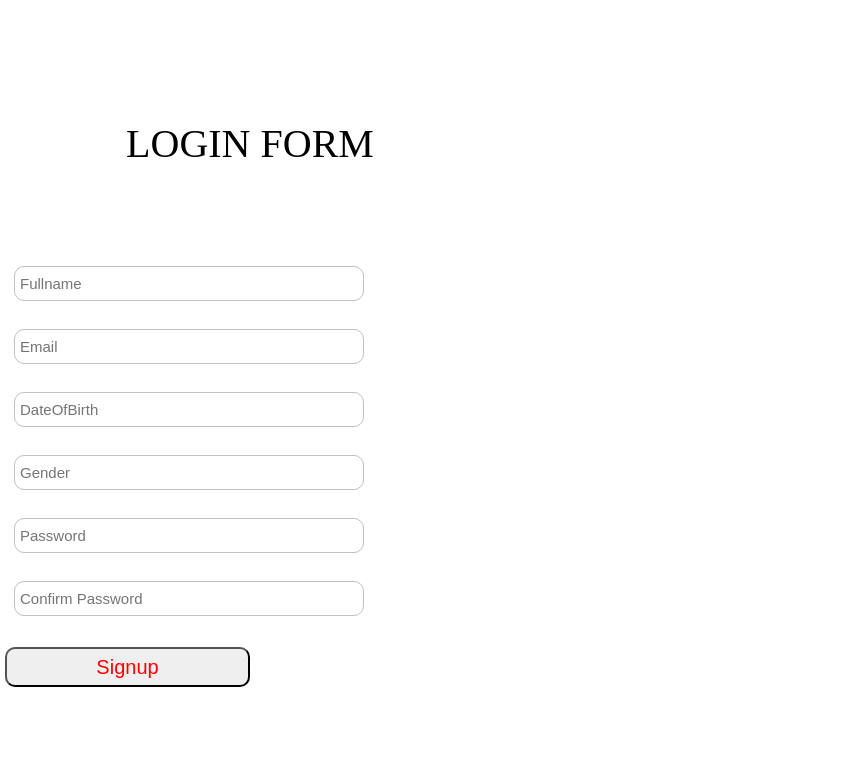
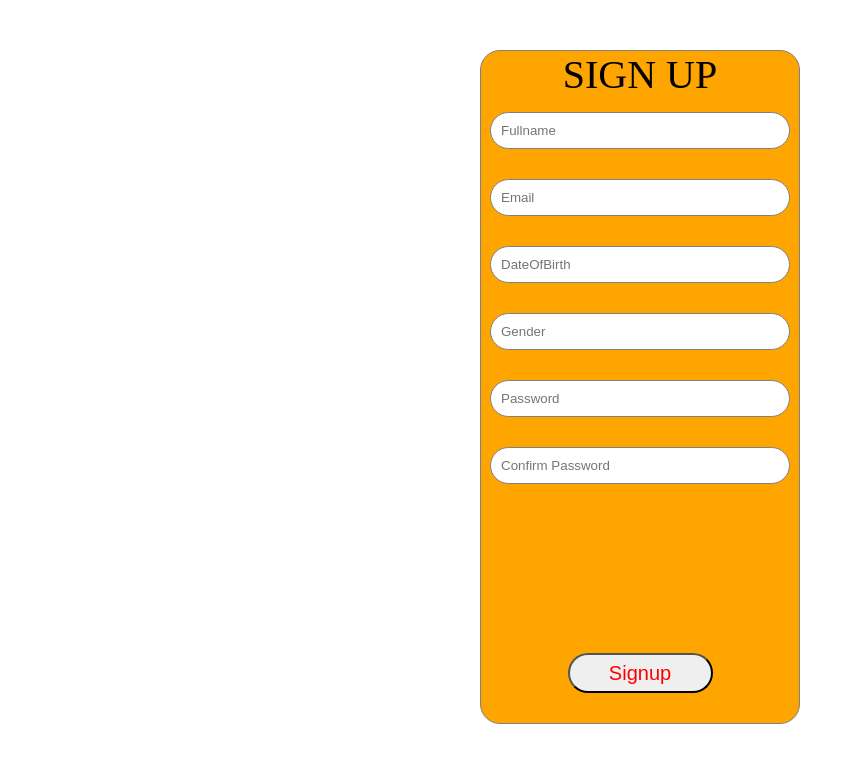
Before and after one commit to vedntzz/React, a React (Create React App) app: page /Signup in a window 1280 px wide. Shown: the top 762 px of the page, without its empty margins (0-858 px from the left). Built offline with nearby package versions, Linux system fonts and the light colour scheme.

Commit message:
4th edit

```diff
--- a/package.json
+++ b/package.json
@@ -5,6 +5,7 @@
   "dependencies": {
     "@emotion/react": "^11.9.0",
     "@emotion/styled": "^11.8.1",
+    "@google-pay/button-react": "^3.0.0",
     "@mui/icons-material": "^5.8.0",
     "@mui/material": "^5.8.0",
     "@testing-library/jest-dom": "^5.16.4",
--- a/src/components/Basket.js
+++ b/src/components/Basket.js
@@ -1,4 +1,5 @@
 import React from 'react';
+import GooglePayButton from '@google-pay/button-react';
 
 export default function Basket(props) {
   const { cartItems, onAdd, onRemove } = props;
@@ -7,23 +8,23 @@ export default function Basket(props) {
   const shippingPrice = itemsPrice > 2000 ? 0 : 20;
   const totalPrice = itemsPrice + taxPrice + shippingPrice;
   return (
-    <aside className="block col-1">
+    <aside className='block col-1'>
       <h2>Total Item payment</h2>
       <div>
         {cartItems.length === 0 && <div>Cart is empty</div>}
         {cartItems.map((item) => (
-          <div key={item.id} className="row">
-            <div className="col-2">{item.name}</div>
-            <div className="col-2">
-              <button  onClick={() => onRemove(item)} className="remove">
+          <div key={item.id} className='row'>
+            <div className='col-2'>{item.name}</div>
+            <div className='col-2'>
+              <button onClick={() => onRemove(item)} className='remove'>
                 -
               </button>{' '}
-              <button  onClick={() => onAdd(item)} className="add">
+              <button onClick={() => onAdd(item)} className='add'>
                 +
               </button>
             </div>
 
-            <div className="col-2 text-right">
+            <div className='col-2 text-right'>
               {item.qty} x Rs. {item.price.toFixed(2)}
             </div>
           </div>
@@ -32,34 +33,91 @@ export default function Basket(props) {
         {cartItems.length !== 0 && (
           <>
             <hr></hr>
-            <div className="row">
-              <div className="col-2">Items Price</div>
-              <div className="col-1 text-right">Rs. {itemsPrice.toFixed(2)}</div>
+            <div className='row'>
+              <div className='col-2'>Items Price</div>
+              <div className='col-1 text-right'>
+                Rs. {itemsPrice.toFixed(2)}
+              </div>
             </div>
-            <div className="row">
-              <div className="col-2">Tax Price</div>
-              <div className="col-1 text-right">Rs.{taxPrice.toFixed(2)}</div>
+            <div className='row'>
+              <div className='col-2'>Tax Price</div>
+              <div className='col-1 text-right'>Rs.{taxPrice.toFixed(2)}</div>
             </div>
-            <div className="row">
-              <div className="col-2">Shipping Price</div>
-              <div className="col-1 text-right">
+            <div className='row'>
+              <div className='col-2'>Shipping Price</div>
+              <div className='col-1 text-right'>
                 Rs. {shippingPrice.toFixed(2)}
               </div>
             </div>
 
-            <div className="row">
-              <div className="col-2">
+            <div className='row'>
+              <div className='col-2'>
                 <strong>Total Price</strong>
               </div>
-              <div className="col-1 text-right">
+              <div className='col-1 text-right'>
                 <strong>Rs. {totalPrice.toFixed(2)}</strong>
               </div>
             </div>
             <hr />
-            <div className="row">
-              <button className='payment ' onClick={() => alert('Implement Checkout!')}>
+            <div
+              className='row'
+              style={{
+                display: 'flex',
+                flexDirection: 'column',
+                alignItems: 'center',
+                justifyContent: 'center',
+                marginTop: '15px',
+              }}
+            >
+              {/* <button className='payment ' onClick={() => alert('Implement Checkout!')}>
                 Checkout
-              </button>
+              </button> */}
+
+              <GooglePayButton
+                environment='TEST'
+                paymentRequest={{
+                  apiVersion: 2,
+                  apiVersionMinor: 0,
+                  allowedPaymentMethods: [
+                    {
+                      type: 'CARD',
+                      parameters: {
+                        allowedAuthMethods: ['PAN_ONLY', 'CRYPTOGRAM_3DS'],
+                        allowedCardNetworks: ['MASTERCARD', 'VISA'],
+                      },
+                      tokenizationSpecification: {
+                        type: 'PAYMENT_GATEWAY',
+                        parameters: {
+                          gateway: 'example',
+                          gatewayMerchantId: 'exampleGatewayMerchantId',
+                        },
+                      },
+                    },
+                  ],
+                  merchantInfo: {
+                    merchantId: '12345678901234567890',
+                    merchantName: 'Demo Merchant',
+                  },
+                  transactionInfo: {
+                    totalPriceStatus: 'FINAL',
+                    totalPriceLabel: 'Total',
+                    totalPrice: `${totalPrice}`,
+                    currencyCode: 'USD',
+                    countryCode: 'US',
+                  },
+                  shippingAddressRequired: false,
+                  callbackIntents: ['PAYMENT_AUTHORIZATION'],
+                }}
+                onLoadPaymentData={(paymentRequest) => {
+                  console.log('load payment data', paymentRequest);
+                }}
+                onPaymentAuthorized={(paymentData) => {
+                  console.log('Payment Authorised Success', paymentData);
+                  return { transactionState: 'SUCCESS' };
+                }}
+                existingPaymentMethodRequired='false'
+                buttonType='Buy'
+              />
             </div>
           </>
         )}
--- a/src/components/Signup.js
+++ b/src/components/Signup.js
@@ -1,27 +1,27 @@
-import React from 'react'
-import  '../styles/signup.css'
+import React from 'react';
+import '../styles/signup.css';
 
-const Signup = ({handlesignup}) => {
+const Signup = ({ handlesignup }) => {
   return (
     <div className='container'>
-        <div class="container">
-            <header>LOGIN FORM</header>
-            <form method="post">
-            <div className="input-field">
-                <input className='fullName' placeholder='Fullname'/>
-                <input className='emailId' placeholder='Email'/>
-                <input className='dateOfBirth' placeholder='DateOfBirth'/>
-                <input className='gender' placeholder='Gender'/>
-                <input className='password' placeholder='Password'/>
-                <input className='confirmPassword' placeholder='Confirm Password'/>
-                </div>
-                <div className='button'>
-                <button onClick={handlesignup} className='Signup'>Signup</button>
-                </div>
-            </form>
+      <header>SIGN UP</header>
+      <form method='post'>
+        <div className='input-field'>
+          <input className='fullName' placeholder='Fullname' />
+          <input className='emailId' placeholder='Email' />
+          <input className='dateOfBirth' placeholder='DateOfBirth' />
+          <input className='gender' placeholder='Gender' />
+          <input className='password' placeholder='Password' />
+          <input className='confirmPassword' placeholder='Confirm Password' />
         </div>
+        <div className='button'>
+          <button onClick={handlesignup} className='Signup'>
+            Signup
+          </button>
+        </div>
+      </form>
     </div>
-  )
-}
+  );
+};
 
 export default Signup;
--- a/src/styles/signup.css
+++ b/src/styles/signup.css
@@ -1,18 +1,22 @@
+
+
 *{
     margin: 0;
     padding: 0;
-    border-radius: 10px;
+    border-radius: 20px;
     box-sizing: border-box;
   }
 
 .container{
     align-items: center;
-    position: static;
-    background: white;
-    padding: 60px 0px;
-    width: 500px;
-    justify-content: space-between;
-    border-radius: 50px;
+    display: flex;
+    flex-direction: column;
+    justify-content: center;
+    border: 1px solid gray;
+    width: 25%;
+    margin: auto;
+    margin-top: 50px;
+    background-color: orange;
 }
 header{
     font-size: 40px;
@@ -25,8 +29,16 @@ header{
     height: 50px;
     width: 100%;
 }
+
+.input-field {
+    margin-top: 100px;
+    display: flex;
+    flex-direction: column;
+    align-items: center;
+    justify-content: center;
+}
 .input-field input{
-    margin: 14px;
+    /* margin: 14px;
     padding: 5px 5px;
     align-items: center;
     height: 70%;
@@ -34,7 +46,12 @@ header{
     border: 1px solid silver;
     outline: none;
     font-size: 15px;
-    transition: .4s;
+    transition: .4s; */
+    padding: 10px;
+    margin-top: 30px;
+    width: 300px;
+    border: 1px solid gray;
+    outline: none;
 }
 form .button{
     padding: 5px 5px;
@@ -42,15 +59,14 @@ form .button{
     overflow: hidden;
     z-index: 100;
 }
-.button .inner-btn{
-    position: relative;
-    height: 100%;
-    width: 100%;
-    left: -10%;
-    transition: all .4s;
-    color: red;
-    background: -webkit-linear-gradient(right,#00dbde,#fc00ff,#00dbde,#fc00ff);
+
+.button {
+    display: flex;
+    flex-direction: column;
+    align-items: center;
+    justify-content: center;
 }
+
 .button button{
     width: 50%;
     height: 100%;
```
Also changed, not shown: 1 other file (tests, documents, lock files or other folders).
